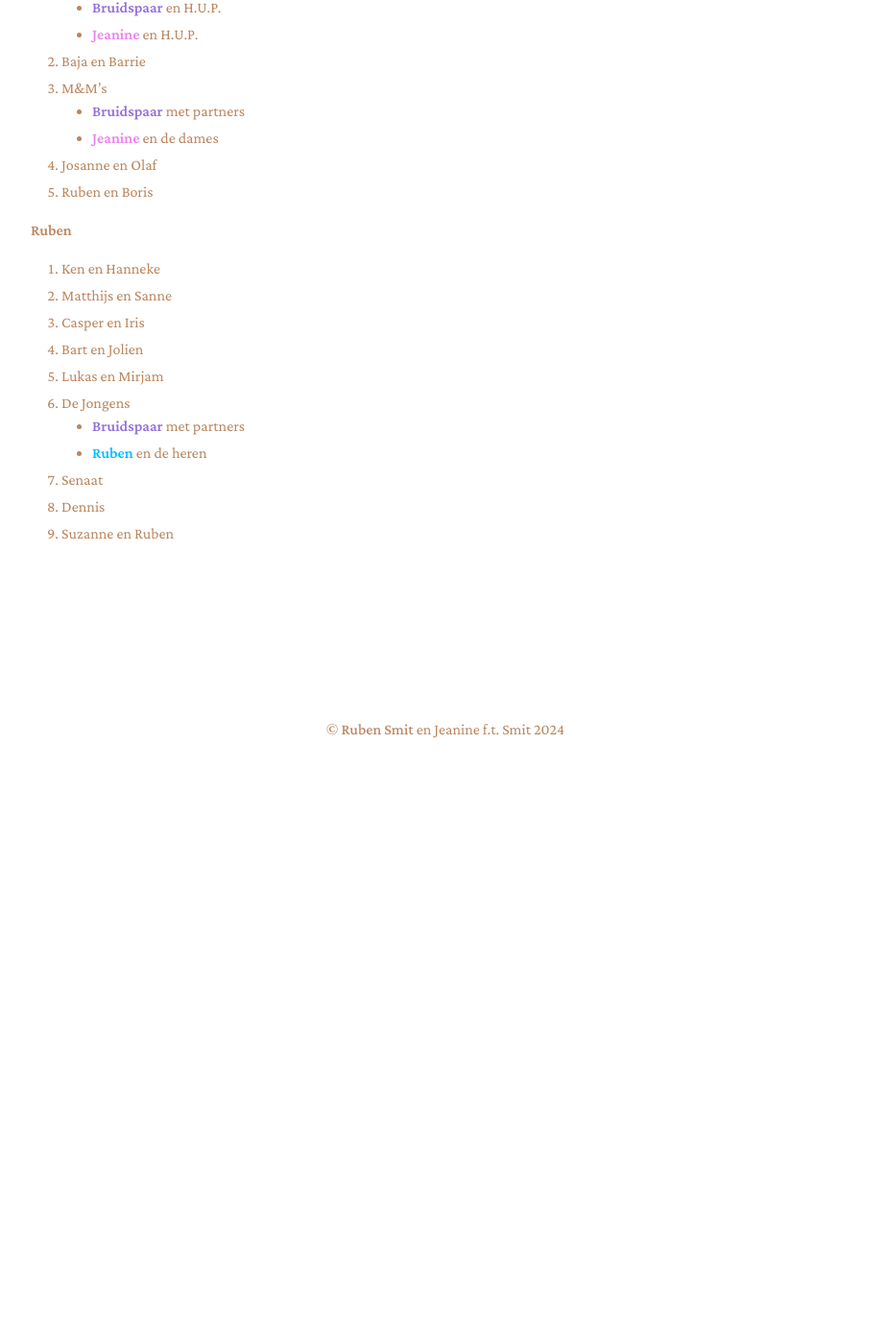
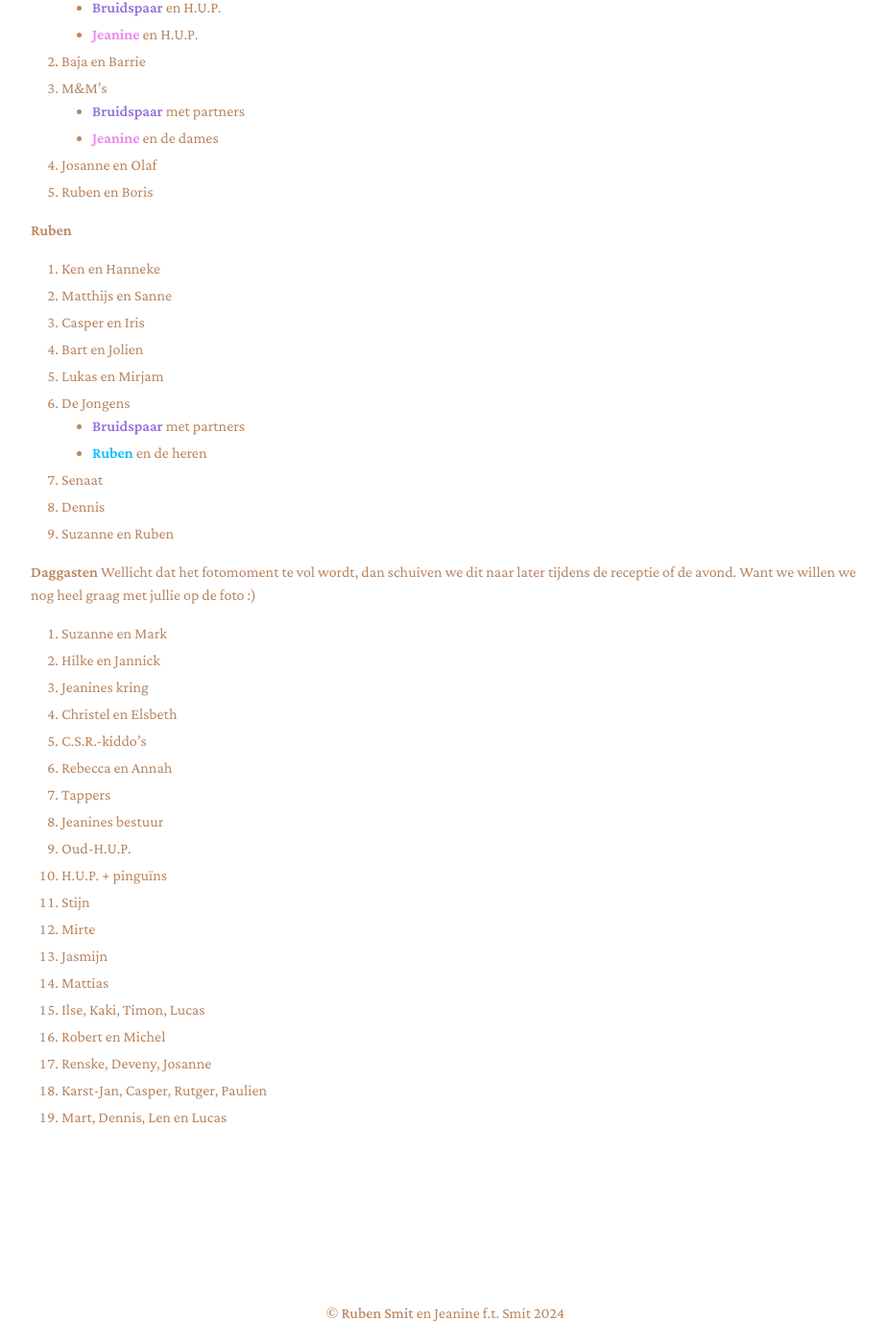
Before and after one commit to RubenSmit/bruiloftjeanineenruben.nl, a Jekyll site: the page built from fotovolgorde.markdown, in a window 1280 px wide and 1400 px high, scrolled down 1971 px. Shown: the whole window at 96% size, without its empty margins (176-1099 px from the left). Built offline with Jekyll 4.4.1, drawn with Linux system fonts in a browser that asks for light colours; before the commit the page ends 2763 px from its top, so only the background shows below that.

Commit message:
Update fotovolgorde.markdown

```diff
--- a/fotovolgorde.markdown
+++ b/fotovolgorde.markdown
@@ -64,3 +64,25 @@ En trek uiteraard je mooiste smoeltje op de foto ;)
 1. Senaat
 1. Dennis
 1. Suzanne en Ruben
+
+**Daggasten**
+Wellicht dat het fotomoment te vol wordt, dan schuiven we dit naar later tijdens de receptie of de avond. Want we willen we nog heel graag met jullie op de foto :)
+1. Suzanne en Mark
+1. Hilke en Jannick
+1. Jeanines kring
+1. Christel en Elsbeth
+1. C.S.R.-kiddo's
+1. Rebecca en Annah
+1. Tappers
+1. Jeanines bestuur
+1. Oud-H.U.P.
+1. H.U.P. + pinguïns
+1. Stijn
+1. Mirte
+1. Jasmijn
+1. Mattias
+1. Ilse, Kaki, Timon, Lucas
+1. Robert en Michel
+1. Renske, Deveny, Josanne
+1. Karst-Jan, Casper, Rutger, Paulien
+1. Mart, Dennis, Len en Lucas
```
